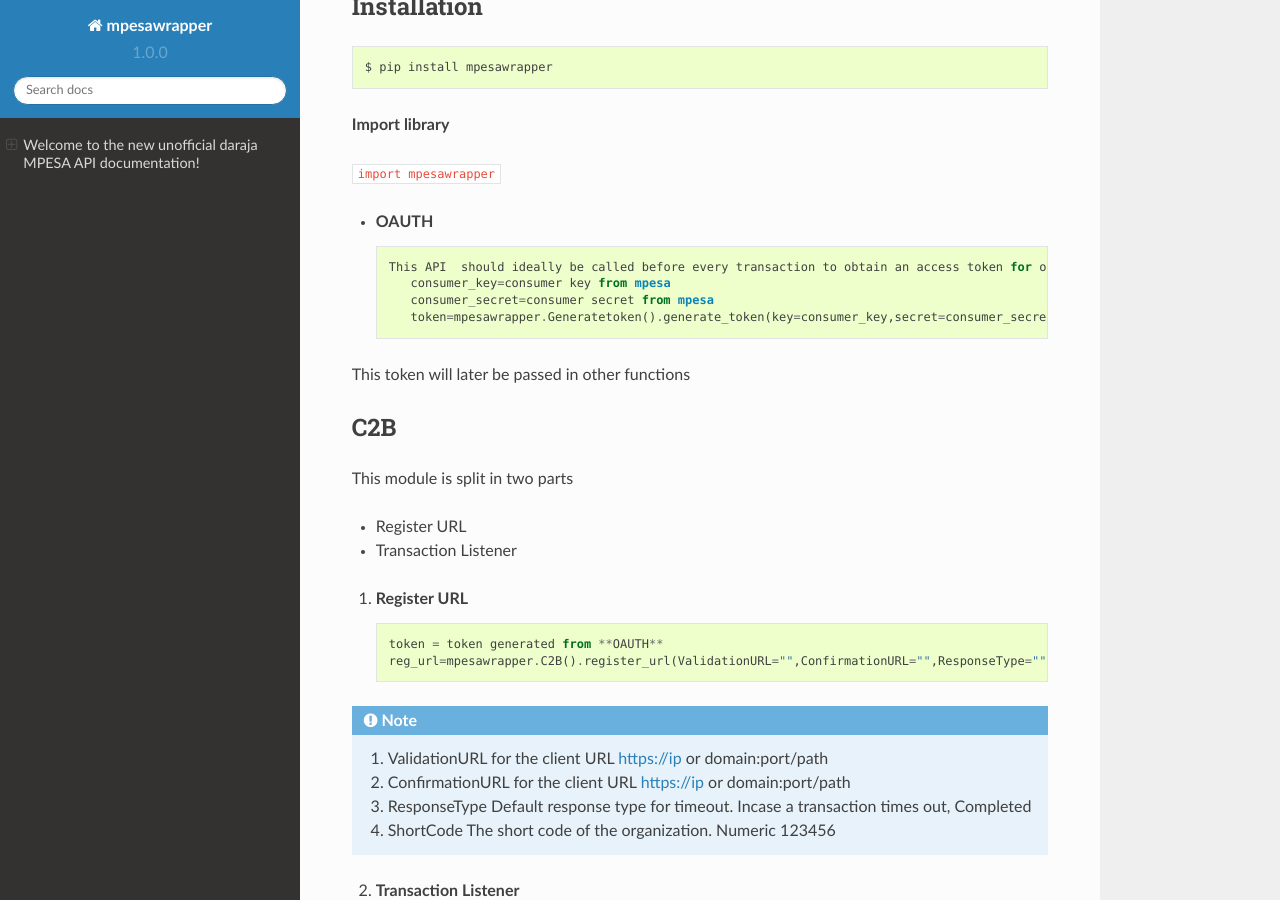
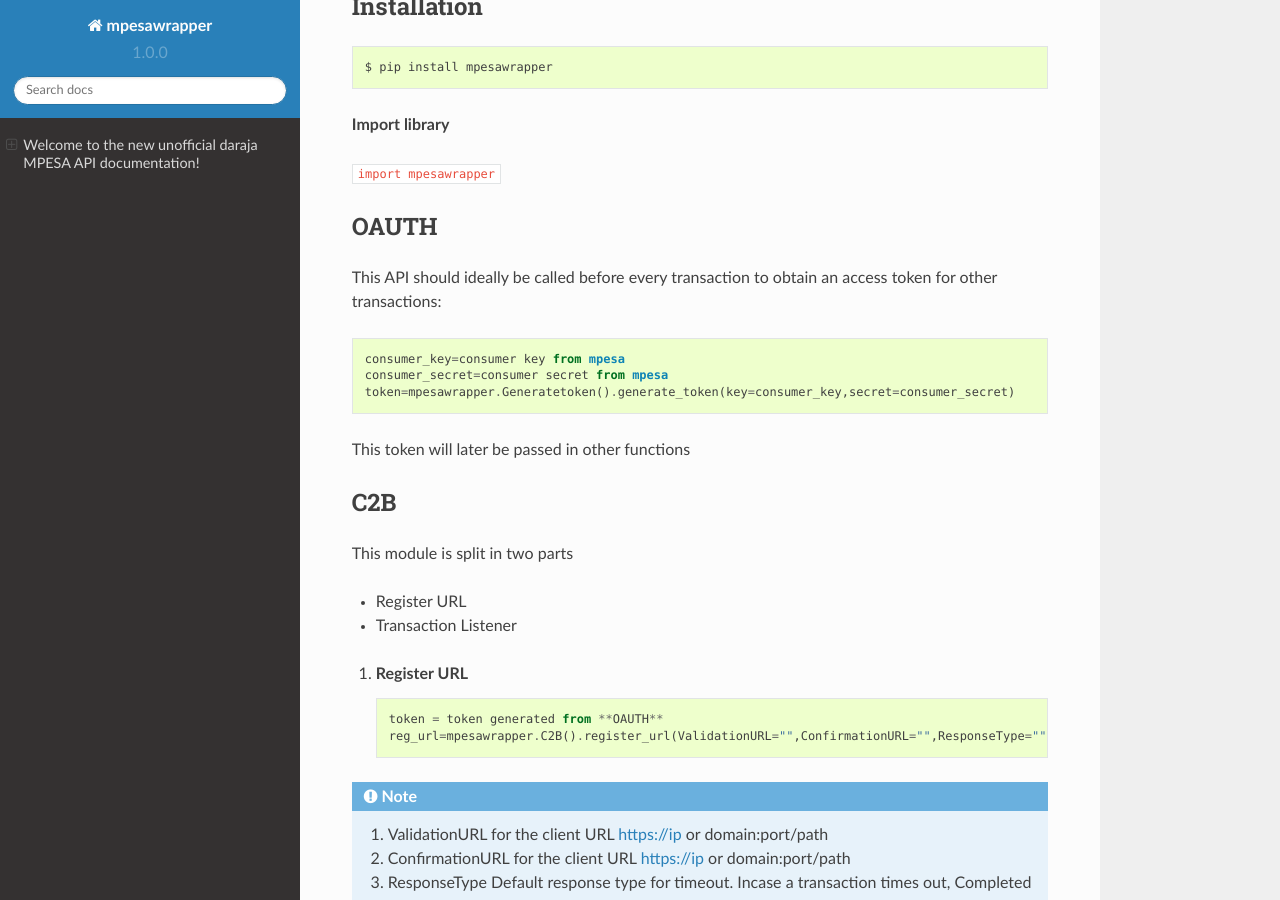
Before and after one commit to Quantumke/mpesawrapper, a Sphinx documentation site: the page built from docs/source/index.rst, in a window 1280 px wide and 900 px high, scrolled down 1025 px. Built offline with Sphinx 7.4.7 and the Read the Docs theme 2.0.0, drawn with Linux system fonts in a browser that asks for light colours.

Commit message:
Update index.rst

```diff
--- a/docs/source/index.rst
+++ b/docs/source/index.rst
@@ -58,9 +58,10 @@
 
 ``import mpesawrapper``
 
-* **OAUTH** ::
+**OAUTH**
+----------------
+This API  should ideally be called before every transaction to obtain an access token for other transactions::
 
-    This API  should ideally be called before every transaction to obtain an access token for other transactions
        consumer_key=consumer key from mpesa
        consumer_secret=consumer secret from mpesa
        token=mpesawrapper.Generatetoken().generate_token(key=consumer_key,secret=consumer_secret)
```
